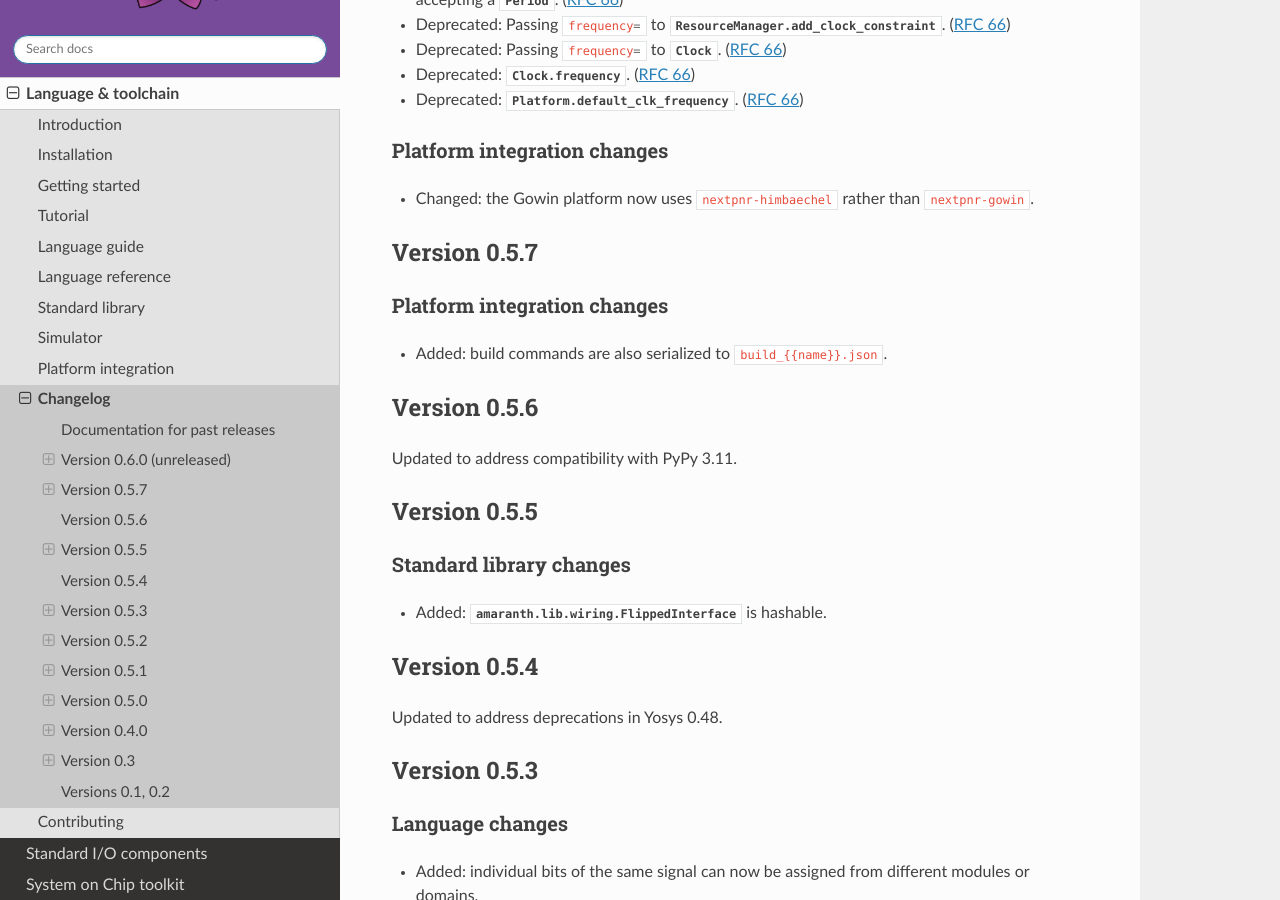
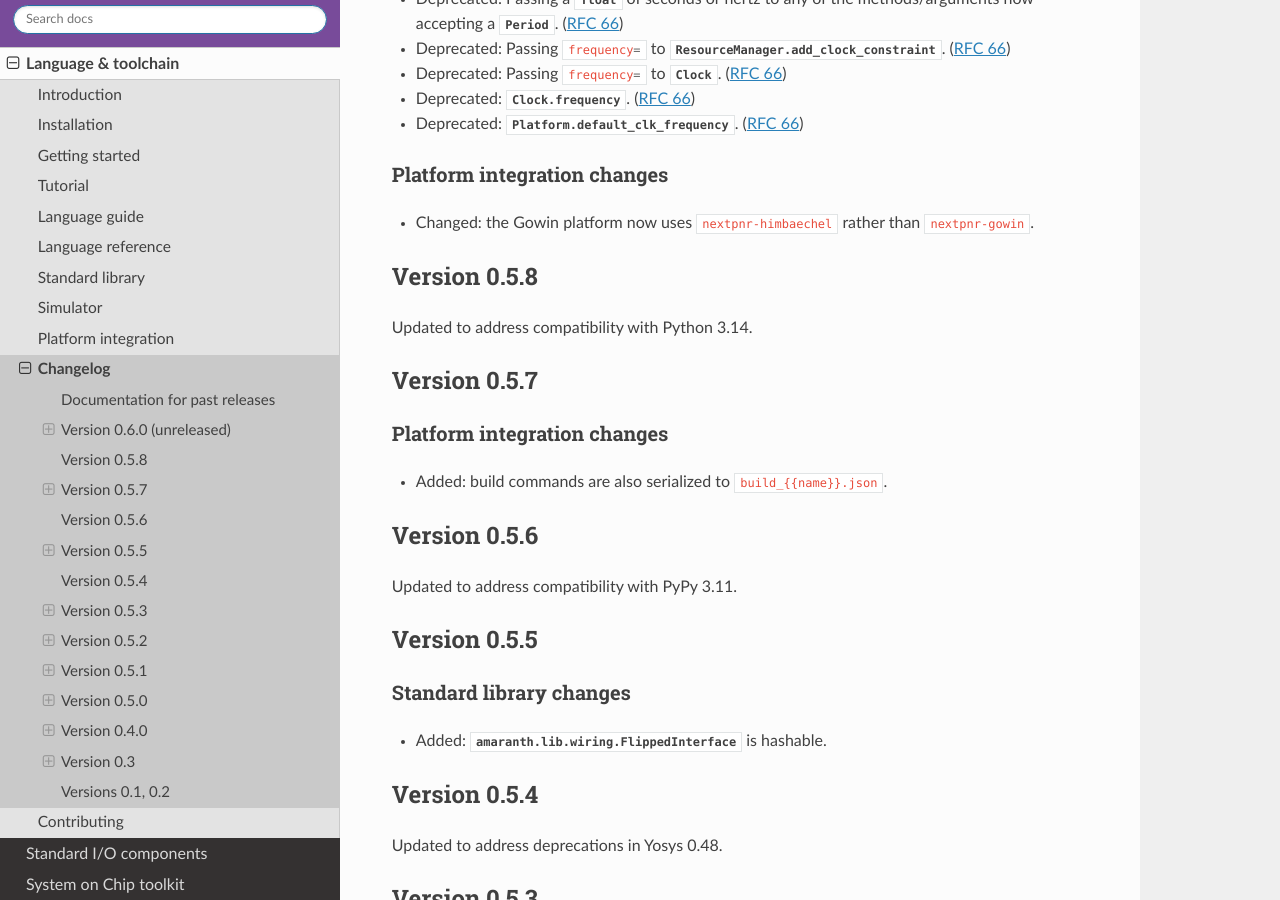
Before and after one commit to amaranth-lang/amaranth, a Sphinx documentation site: the page built from docs/changes.rst, in a window 1280 px wide and 900 px high, scrolled down 1757 px. Built offline with Sphinx 7.4.7 and the Read the Docs theme 3.1.0, drawn with Linux system fonts in a browser that asks for light colours; the version number could not be read and is left out.

Commit message:
docs: changes: update for version 0.5.8.

```diff
--- a/docs/changes.rst
+++ b/docs/changes.rst
@@ -9,6 +9,7 @@ Documentation for past releases
 
 Documentation for past releases of the Amaranth language and toolchain is available online:
 
+* `Amaranth 0.5.8 <https://amaranth-lang.org/docs/amaranth/v0.5.8/>`_
 * `Amaranth 0.5.7 <https://amaranth-lang.org/docs/amaranth/v0.5.7/>`_
 * `Amaranth 0.5.6 <https://amaranth-lang.org/docs/amaranth/v0.5.6/>`_
 * `Amaranth 0.5.5 <https://amaranth-lang.org/docs/amaranth/v0.5.5/>`_
@@ -93,6 +94,12 @@ Platform integration changes
 .. currentmodule:: amaranth.vendor
 
 * Changed: the Gowin platform now uses ``nextpnr-himbaechel`` rather than ``nextpnr-gowin``.
+
+
+Version 0.5.8
+=============
+
+Updated to address compatibility with Python 3.14.
 
 
 Version 0.5.7
```
